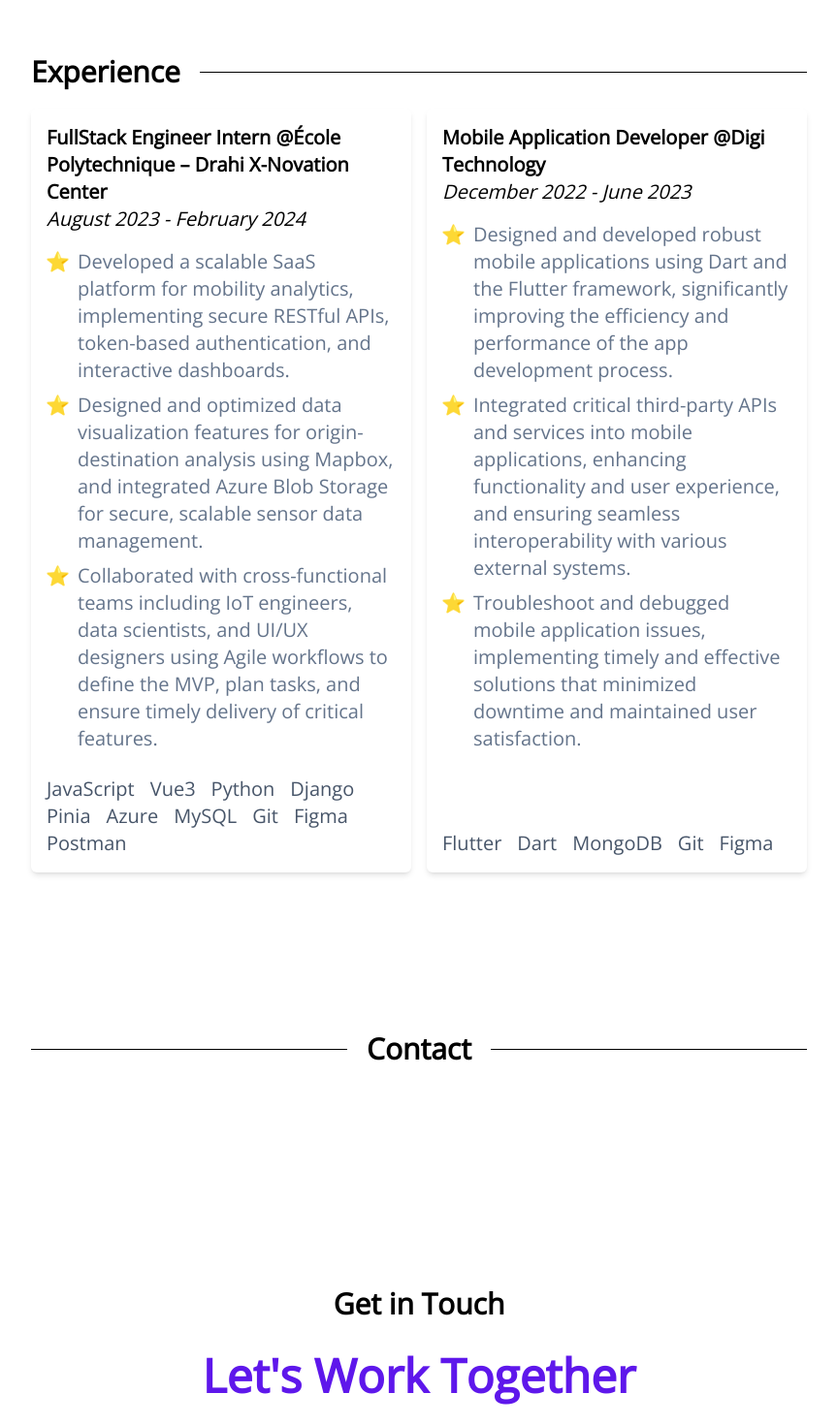
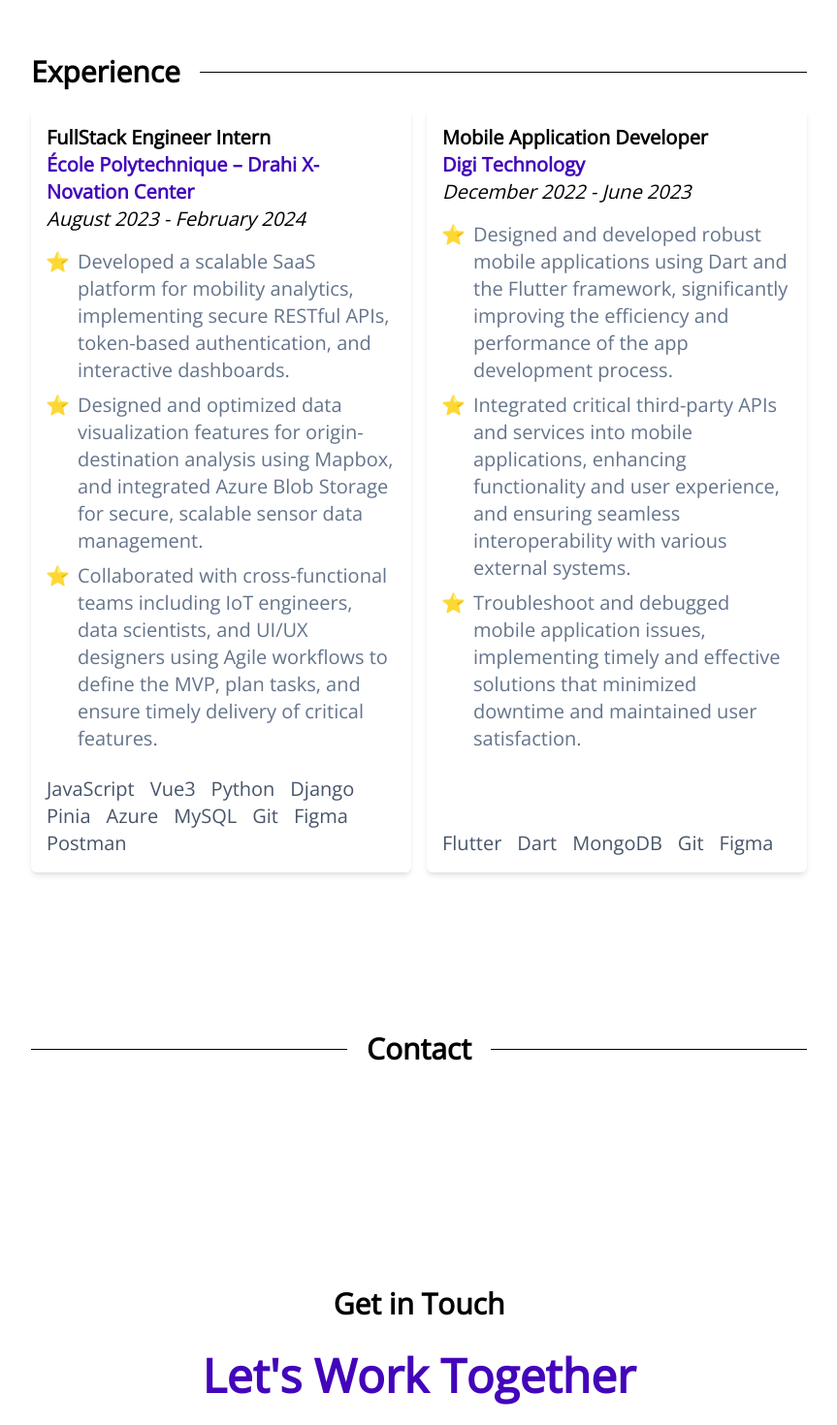
Before and after one commit to Ursulashrestha/PortfolioApp, a Vue app: page / in a window 1280 px wide. Shown: the part 1700-3170 px from the top of the page at 97% size, without its empty margins (208-1071 px from the left). Built offline with nearby package versions, Linux system fonts and the light colour scheme.

Commit message:
managing colors

```diff
--- a/src/components/ExperienceCard.vue
+++ b/src/components/ExperienceCard.vue
@@ -1,6 +1,10 @@
 <template>
     <div class="flex flex-col flex-1 rounded-md bg-white shadow-md hover:shadow-lg hover:-translate-y-1 motion-reduce:hover:translate-y-0 motion-reduce:hover:shadow-md dark:bg-slate-800 text-left p-4 transition-all duration-300">
-        <h3 class="text-xl font-extrabold">{{ experience.position }} <a :href="experience.company.link" class="hover:text-link-color">@{{ experience.company.name }}</a></h3>
+        <h3 class="text-xl font-extrabold">
+    <span>{{ experience.position }}</span>
+    <a :href="experience.company.link" class="text-link-color block">{{ experience.company.name }}</a>
+</h3>
+
         <p class="italic">{{ experience.duration }}</p>
         <ul class="list-['\2B50'] pl-6 pt-4 text-slate-500 dark:text-slate-300">
             <li v-for="bullet in experience.bulletPoints" class="pl-2 pb-2">{{ bullet }}</li>
--- a/src/components/transitions/NavTransition.vue
+++ b/src/components/transitions/NavTransition.vue
@@ -5,7 +5,6 @@
 </template>
 <style>
     @media (prefers-reduced-motion: no-preference) {
-        /* styles to apply if a user's device settings are set to reduced motion */
         .dropdown-enter-active,
         .dropdown-leave-active {
             transition: all 0.3s ease-in;
--- a/src/views/ContactView.vue
+++ b/src/views/ContactView.vue
@@ -8,7 +8,7 @@
       <div :class="['flex flex-col my-auto transition-all motion-reduce:transition-none duration-500 delay-300', visible ? 'translate-y-0 opacity-1 blur-0' : 'translate-y-4 opacity-0 blur-sm']">
         <div class="space-y-8 mx-auto">
           <h1 class="text-3xl font-extrabold text-center">Get in Touch</h1>
-          <h1 class="text-5xl font-extrabold text-center" style="color: #5e17eb;">Let's Work Together</h1>
+          <h1 class="text-5xl font-extrabold text-center text-link-color block">Let's Work Together</h1>
 
           <p v-for="msg in content.externalLink.note" class="text-slate-500 dark:text-slate-300 text-center">{{ msg }}<br /></p>
           <div class="flex flex-col sm:flex-row items-center justify-center space-y-5 sm:space-x-5">
```
